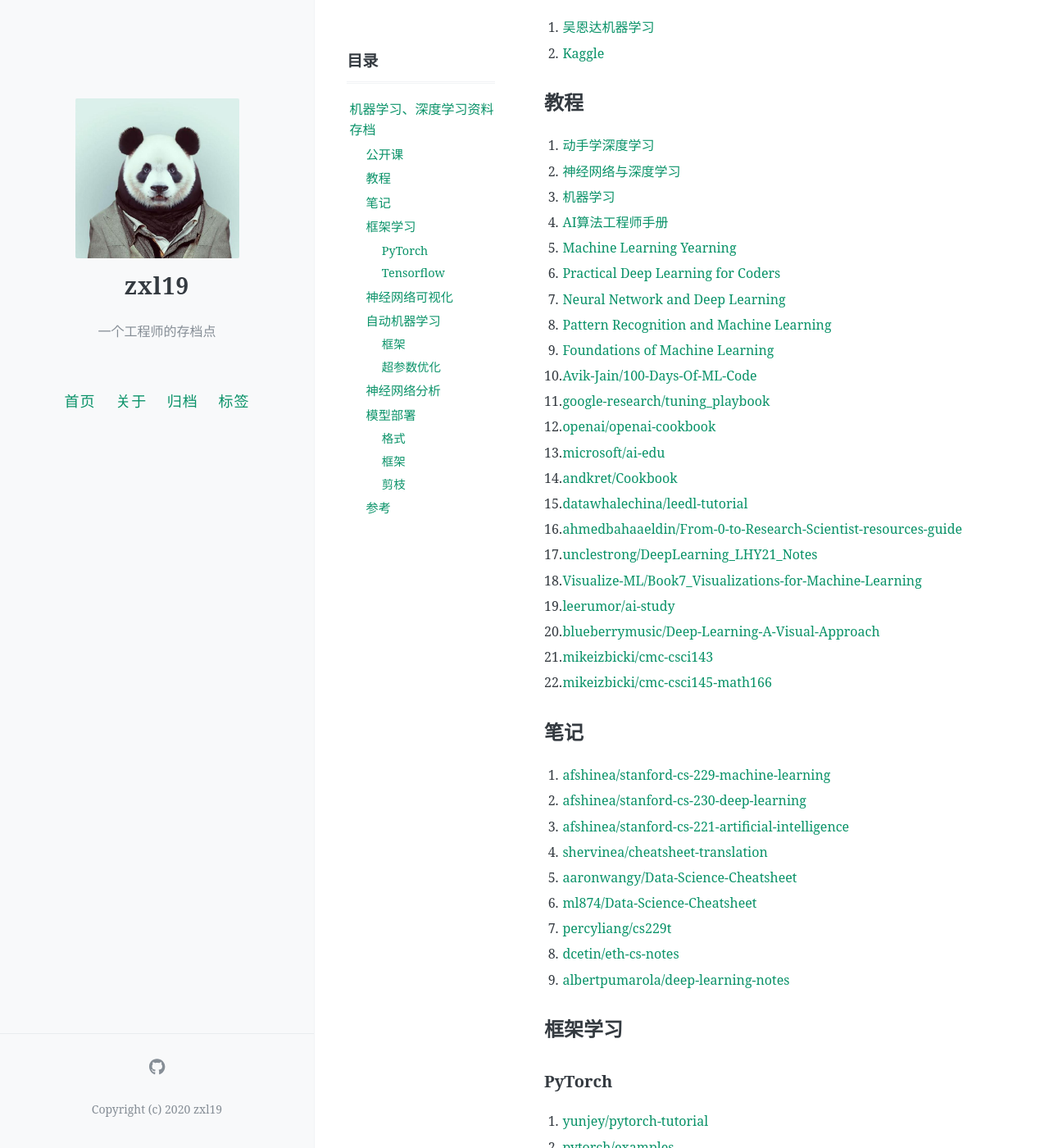
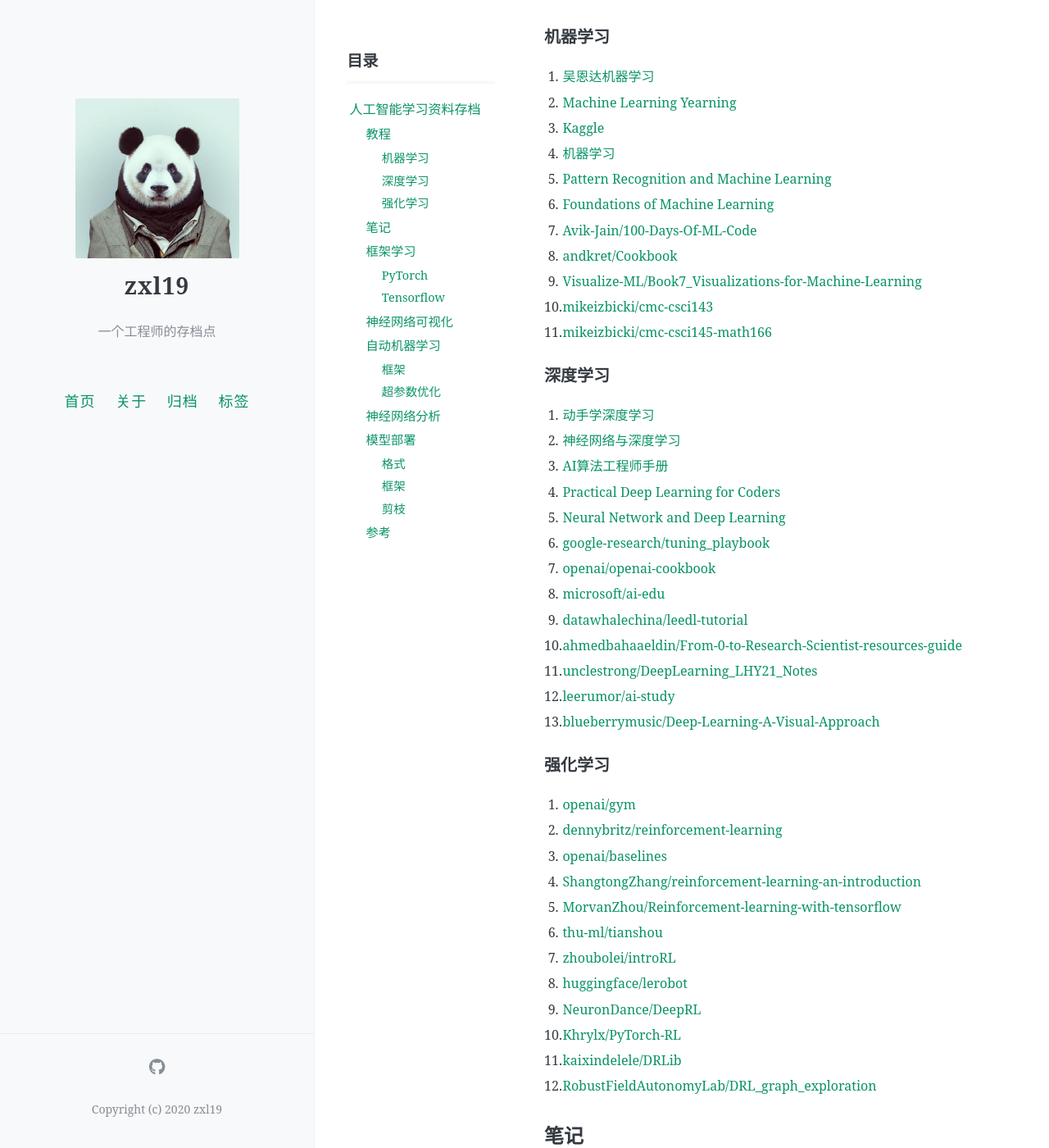
Before and after one commit to zxl19/zxl19.github.io, a Jekyll site: the page built from _posts/2021-06-15-ai-material.md, in a window 1280 px wide and 1400 px high, scrolled down 243 px. Shown: the whole window at 82% size. Built offline with Jekyll 4.4.1, drawn with Linux system fonts in a browser that asks for light colours; comment, search, counter and statistics services are not loaded; some of the changed text lies outside the part shown.

Commit message:
Update Posts modified:   _posts/2020-06-08-meme-archive.md modified:   _posts/2021-06-14-academic-guide.md modified:   _posts/2021-06-15-ai-material.md modified:   _posts/2022-07-20-tikz-note.md

```diff
--- a/_posts/2021-06-15-ai-material.md
+++ b/_posts/2021-06-15-ai-material.md
@@ -1,6 +1,6 @@
 ---
 layout: post
-title: 机器学习、深度学习资料存档
+title: 人工智能学习资料存档
 date: 2021-06-15
 author: zxl19
 tags: [AI, Archive]
@@ -9,39 +9,56 @@ toc: true
 pinned: false
 ---
 
-机器学习、深度学习相关资料存档。
+人工智能学习资料存档，包括机器学习、深度学习、强化学习。
 
 <!-- more -->
 
-## 公开课
+## 教程
+
+### 机器学习
 
 1. [吴恩达机器学习](https://study.163.com/course/introduction/1210076550.htm)
-2. [Kaggle](https://www.kaggle.com)
+2. [Machine Learning Yearning](https://deeplearning-ai.github.io/machine-learning-yearning-cn/)
+3. [Kaggle](https://www.kaggle.com)
+4. [机器学习](https://cs.nju.edu.cn/zhouzh/zhouzh.files/publication/MLbook2016.htm)
+5. [Pattern Recognition and Machine Learning](http://users.isr.ist.utl.pt/~wurmd/Livros/school/Bishop%20-%20Pattern%20Recognition%20And%20Machine%20Learning%20-%20Springer%20%202006.pdf)
+6. [Foundations of Machine Learning](https://cs.nyu.edu/~mohri/mlbook/)
+7. [Avik-Jain/100-Days-Of-ML-Code](https://github.com/Avik-Jain/100-Days-Of-ML-Code)
+8. [andkret/Cookbook](https://github.com/andkret/Cookbook)
+9. [Visualize-ML/Book7_Visualizations-for-Machine-Learning](https://github.com/Visualize-ML/Book7_Visualizations-for-Machine-Learning)
+10. [mikeizbicki/cmc-csci143](https://github.com/mikeizbicki/cmc-csci143)
+11. [mikeizbicki/cmc-csci145-math166](https://github.com/mikeizbicki/cmc-csci145-math166)
 
-## 教程
+### 深度学习
 
 1. [动手学深度学习](http://zh.d2l.ai)
 2. [神经网络与深度学习](https://nndl.github.io)
-3. [机器学习](https://cs.nju.edu.cn/zhouzh/zhouzh.files/publication/MLbook2016.htm)
-4. [AI算法工程师手册](https://www.huaxiaozhuan.com)
-5. [Machine Learning Yearning](https://deeplearning-ai.github.io/machine-learning-yearning-cn/)
-6. [Practical Deep Learning for Coders](https://course.fast.ai)
-7. [Neural Network and Deep Learning](http://neuralnetworksanddeeplearning.com/index.html)
-8. [Pattern Recognition and Machine Learning](http://users.isr.ist.utl.pt/~wurmd/Livros/school/Bishop%20-%20Pattern%20Recognition%20And%20Machine%20Learning%20-%20Springer%20%202006.pdf)
-9. [Foundations of Machine Learning](https://cs.nyu.edu/~mohri/mlbook/)
-10. [Avik-Jain/100-Days-Of-ML-Code](https://github.com/Avik-Jain/100-Days-Of-ML-Code)
-11. [google-research/tuning_playbook](https://github.com/google-research/tuning_playbook)
-12. [openai/openai-cookbook](https://github.com/openai/openai-cookbook)
-13. [microsoft/ai-edu](https://github.com/microsoft/ai-edu)
-14. [andkret/Cookbook](https://github.com/andkret/Cookbook)
-15. [datawhalechina/leedl-tutorial](https://github.com/datawhalechina/leedl-tutorial)
-16. [ahmedbahaaeldin/From-0-to-Research-Scientist-resources-guide](https://github.com/ahmedbahaaeldin/From-0-to-Research-Scientist-resources-guide)
-17. [unclestrong/DeepLearning_LHY21_Notes](https://github.com/unclestrong/DeepLearning_LHY21_Notes)
-18. [Visualize-ML/Book7_Visualizations-for-Machine-Learning](https://github.com/Visualize-ML/Book7_Visualizations-for-Machine-Learning)
-19. [leerumor/ai-study](https://github.com/leerumor/ai-study)
-20. [blueberrymusic/Deep-Learning-A-Visual-Approach](https://github.com/blueberrymusic/Deep-Learning-A-Visual-Approach)
-21. [mikeizbicki/cmc-csci143](https://github.com/mikeizbicki/cmc-csci143)
-22. [mikeizbicki/cmc-csci145-math166](https://github.com/mikeizbicki/cmc-csci145-math166)
+3. [AI算法工程师手册](https://www.huaxiaozhuan.com)
+4. [Practical Deep Learning for Coders](https://course.fast.ai)
+5. [Neural Network and Deep Learning](http://neuralnetworksanddeeplearning.com/index.html)
+6. [google-research/tuning_playbook](https://github.com/google-research/tuning_playbook)
+7. [openai/openai-cookbook](https://github.com/openai/openai-cookbook)
+8. [microsoft/ai-edu](https://github.com/microsoft/ai-edu)
+9. [datawhalechina/leedl-tutorial](https://github.com/datawhalechina/leedl-tutorial)
+10. [ahmedbahaaeldin/From-0-to-Research-Scientist-resources-guide](https://github.com/ahmedbahaaeldin/From-0-to-Research-Scientist-resources-guide)
+11. [unclestrong/DeepLearning_LHY21_Notes](https://github.com/unclestrong/DeepLearning_LHY21_Notes)
+12. [leerumor/ai-study](https://github.com/leerumor/ai-study)
+13. [blueberrymusic/Deep-Learning-A-Visual-Approach](https://github.com/blueberrymusic/Deep-Learning-A-Visual-Approach)
+
+### 强化学习
+
+1. [openai/gym](https://github.com/openai/gym)
+2. [dennybritz/reinforcement-learning](https://github.com/dennybritz/reinforcement-learning)
+3. [openai/baselines](https://github.com/openai/baselines)
+4. [ShangtongZhang/reinforcement-learning-an-introduction](https://github.com/ShangtongZhang/reinforcement-learning-an-introduction)
+5. [MorvanZhou/Reinforcement-learning-with-tensorflow](https://github.com/MorvanZhou/Reinforcement-learning-with-tensorflow)
+6. [thu-ml/tianshou](https://github.com/thu-ml/tianshou)
+7. [zhoubolei/introRL](https://github.com/zhoubolei/introRL)
+8. [huggingface/lerobot](https://github.com/huggingface/lerobot)
+9. [NeuronDance/DeepRL](https://github.com/NeuronDance/DeepRL)
+10. [Khrylx/PyTorch-RL](https://github.com/Khrylx/PyTorch-RL)
+11. [kaixindelele/DRLib](https://github.com/kaixindelele/DRLib)
+12. [RobustFieldAutonomyLab/DRL_graph_exploration](https://github.com/RobustFieldAutonomyLab/DRL_graph_exploration)
 
 ## 笔记
 
```
Also changed, not shown: other parts of _posts/2021-06-15-ai-material.md (+2 -3 lines), _posts/2020-06-08-meme-archive.md (+12 -11 lines), _posts/2021-06-14-academic-guide.md (+15 -14 lines), _posts/2022-07-20-tikz-note.md (+26 -19 lines).
